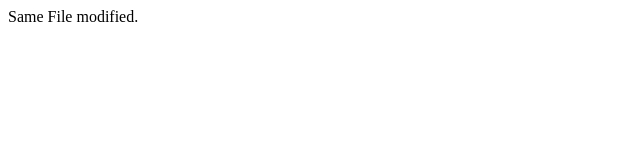
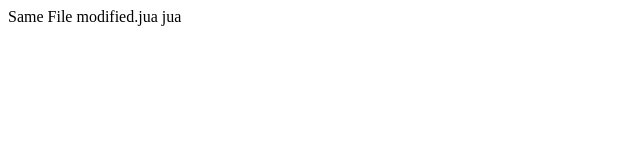
Before and after one commit to jorgeAChacon/Test, a plain HTML site: page index.html in a window 1280 px wide. Shown: the full height of the page, 0-640 px from the left. Drawn offline with Linux system fonts and the light colour scheme.

Commit message:
user 2 commiting same file

```diff
--- a/index.html
+++ b/index.html
@@ -5,6 +5,6 @@
     <title></title>
 </head>
 <body>
- Same File modified.
+ Same File modified.jua jua
 </body>
 </html>
```
